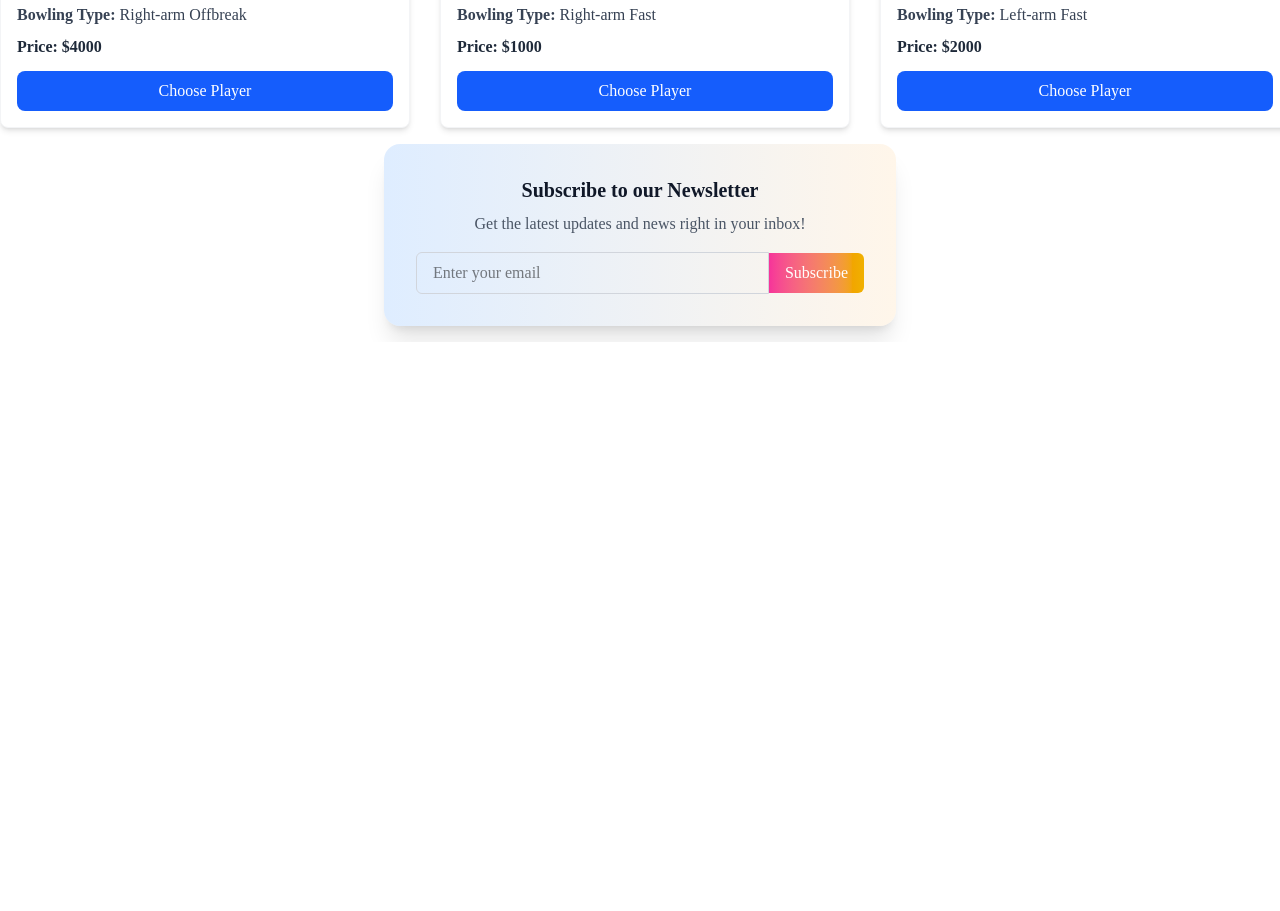
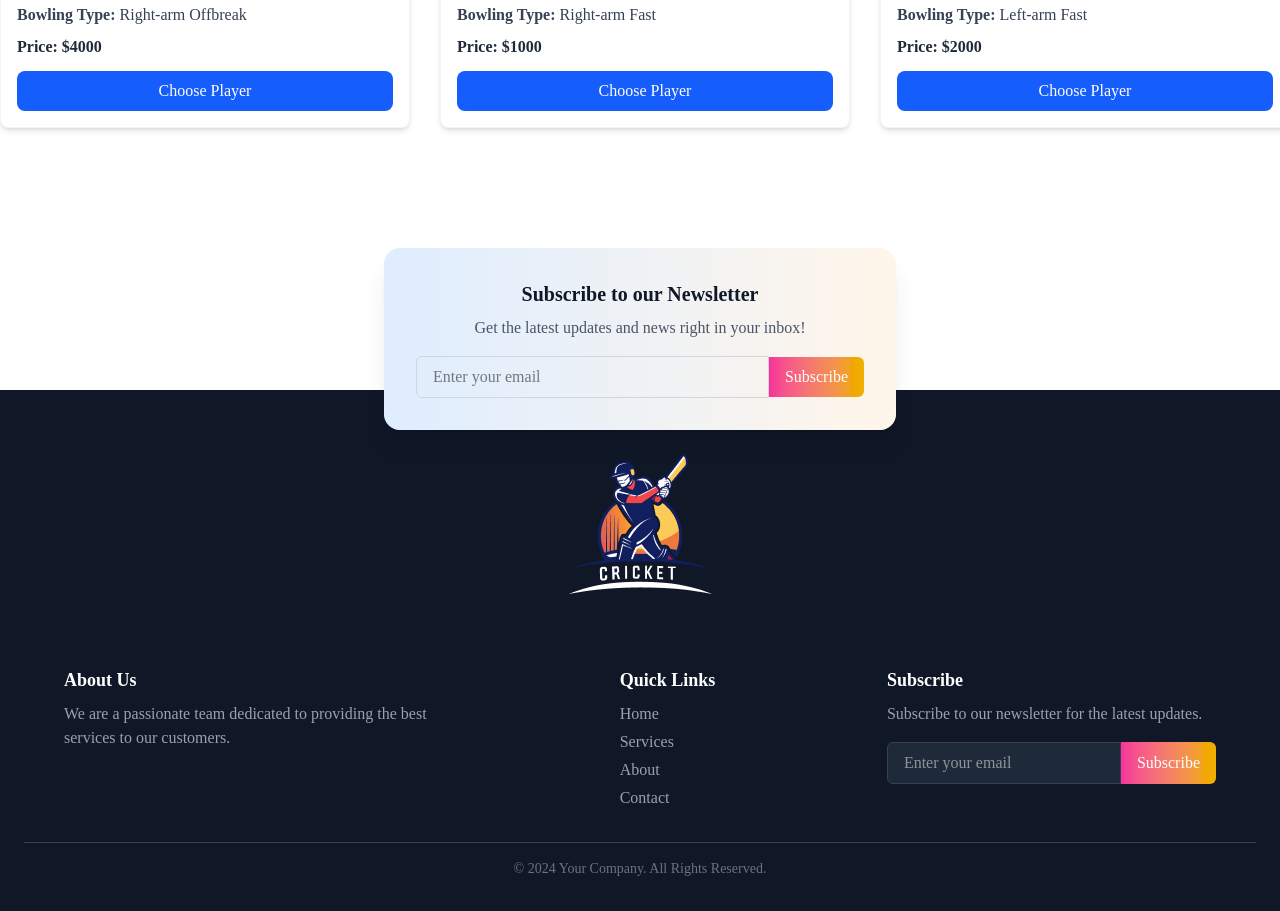
Before and after one commit to DekuSix9/Select-your-XI-React, a React (Vite) app: page / in a window 1280 px wide. Shown: the part 3400-4311 px from the top of the page. Before the commit the page ends 3742 px from the top, so only its background shows below. Built offline with nearby package versions, Linux system fonts and the light colour scheme.

Commit message:
add footer section

```diff
--- a/src/App.jsx
+++ b/src/App.jsx
@@ -4,6 +4,7 @@ import Banner from './Components/Banner/Banner';
 import { useState } from 'react';
 import Main from './Components/Main/Main';
 import Subscribe from './Components/Subscribe/Subscribe';
+import Footer from './Components/Footer/Footer';
 
 function App() {
   const [claimCoins, setCoins] = useState(0);
@@ -18,6 +19,7 @@ function App() {
       <Banner handleCoinClaims={handleCoinClaims} />
       <Main setCoins={setCoins} claimCoins={claimCoins} />
       <Subscribe></Subscribe>
+      <Footer></Footer>
     </>
   );
 }
--- /dev/null
+++ b/src/Components/Footer/Footer.jsx
@@ -0,0 +1,55 @@
+
+import footerimg from '../../assets/image/logo-footer.png'
+
+const Footer = () => {
+    return (
+        <footer className="bg-gray-900 text-white py-8 px-6 mt-12  ">
+            <div className=' flex items-center justify-center mt-8'>
+               <img src={footerimg}></img>
+                </div>
+            <div className="max-w-6xl mx-auto flex flex-col md:flex-row justify-between items-start mt-18">
+
+
+
+                <div className="mb-6 md:mb-0 max-w-sm">
+                    <h3 className="text-lg font-semibold">About Us</h3>
+                    <p className="text-gray-400 mt-2">We are a passionate team dedicated to providing the best services to our customers.</p>
+                </div>
+
+
+                <div className="mb-6 md:mb-0">
+                    <h3 className="text-lg font-semibold">Quick Links</h3>
+                    <ul className="text-gray-400 mt-2 space-y-1">
+                        <li><a href="#" className="hover:text-white">Home</a></li>
+                        <li><a href="#" className="hover:text-white">Services</a></li>
+                        <li><a href="#" className="hover:text-white">About</a></li>
+                        <li><a href="#" className="hover:text-white">Contact</a></li>
+                    </ul>
+                </div>
+
+
+                <div className="max-w-sm">
+                    <h3 className="text-lg font-semibold">Subscribe</h3>
+                    <p className="text-gray-400 mt-2">Subscribe to our newsletter for the latest updates.</p>
+                    <div className="mt-4 flex">
+                        <input
+                            type="email"
+                            placeholder="Enter your email"
+                            className="flex-1 px-4 py-2 border border-gray-700 bg-gray-800 text-white rounded-l-md focus:outline-none focus:ring-2 focus:ring-blue-400"
+                        />
+                        <button className="px-4 py-2 bg-gradient-to-r from-pink-500 to-yellow-500 text-white font-medium rounded-r-md hover:opacity-90">
+                            Subscribe
+                        </button>
+                    </div>
+                </div>
+            </div>
+
+
+            <div className="text-center text-gray-500 text-sm mt-8 border-t border-gray-700 pt-4">
+                &copy; 2024 Your Company. All Rights Reserved.
+            </div>
+        </footer>
+    );
+};
+
+export default Footer;
--- a/src/Components/Subscribe/Subscribe.jsx
+++ b/src/Components/Subscribe/Subscribe.jsx
@@ -1,6 +1,6 @@
 const Subscribe = () => {
     return (
-        <div className="flex justify-center items-center  p-4">
+        <div className="flex justify-center items-center  p-4 relative top-26 ">
             <div className="relative w-full max-w-lg p-8 bg-white rounded-2xl shadow-xl overflow-hidden">
                 <div className="absolute inset-0 bg-gradient-to-r from-blue-200 to-orange-100 opacity-50"></div>
                 <div className="relative z-10 text-center">
```
